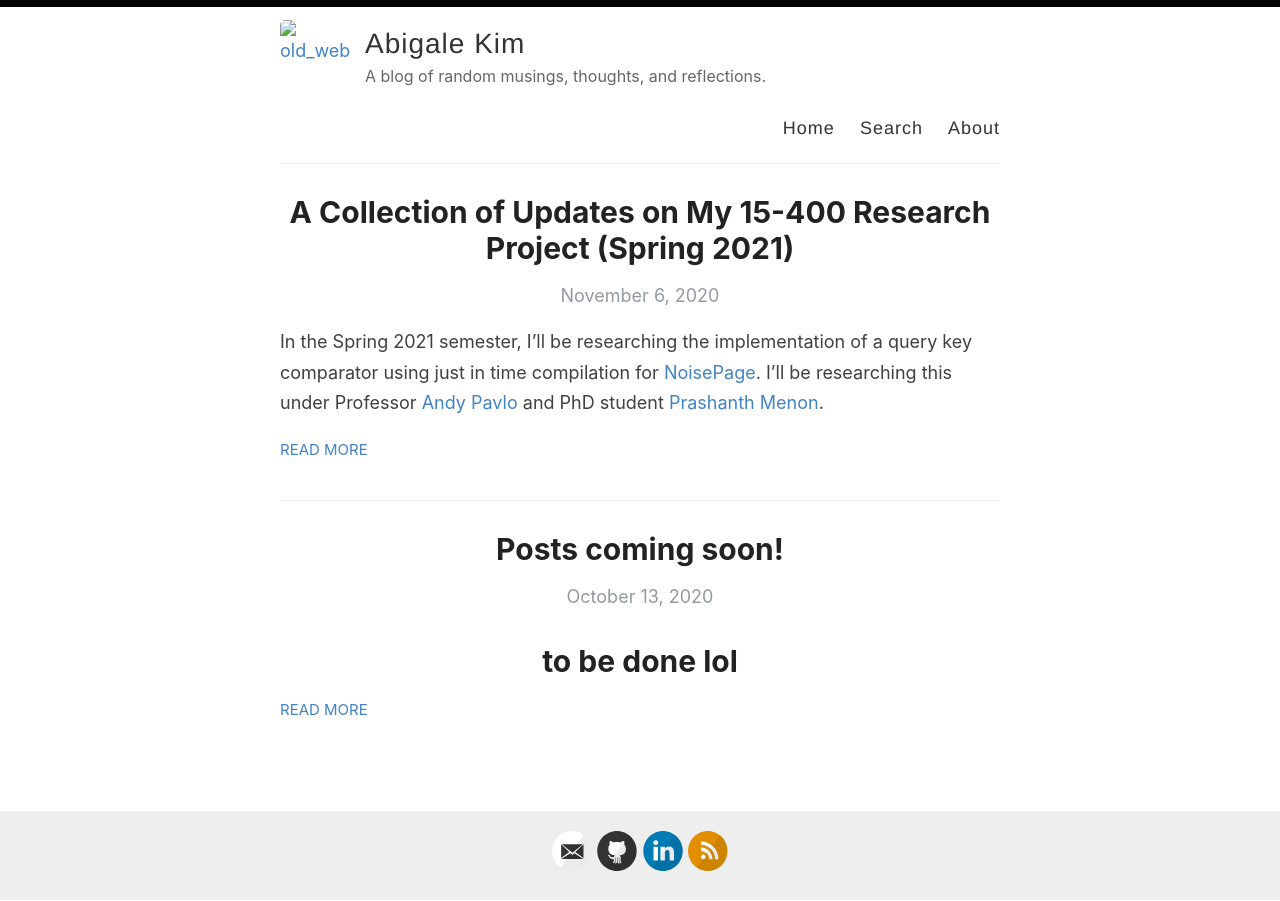
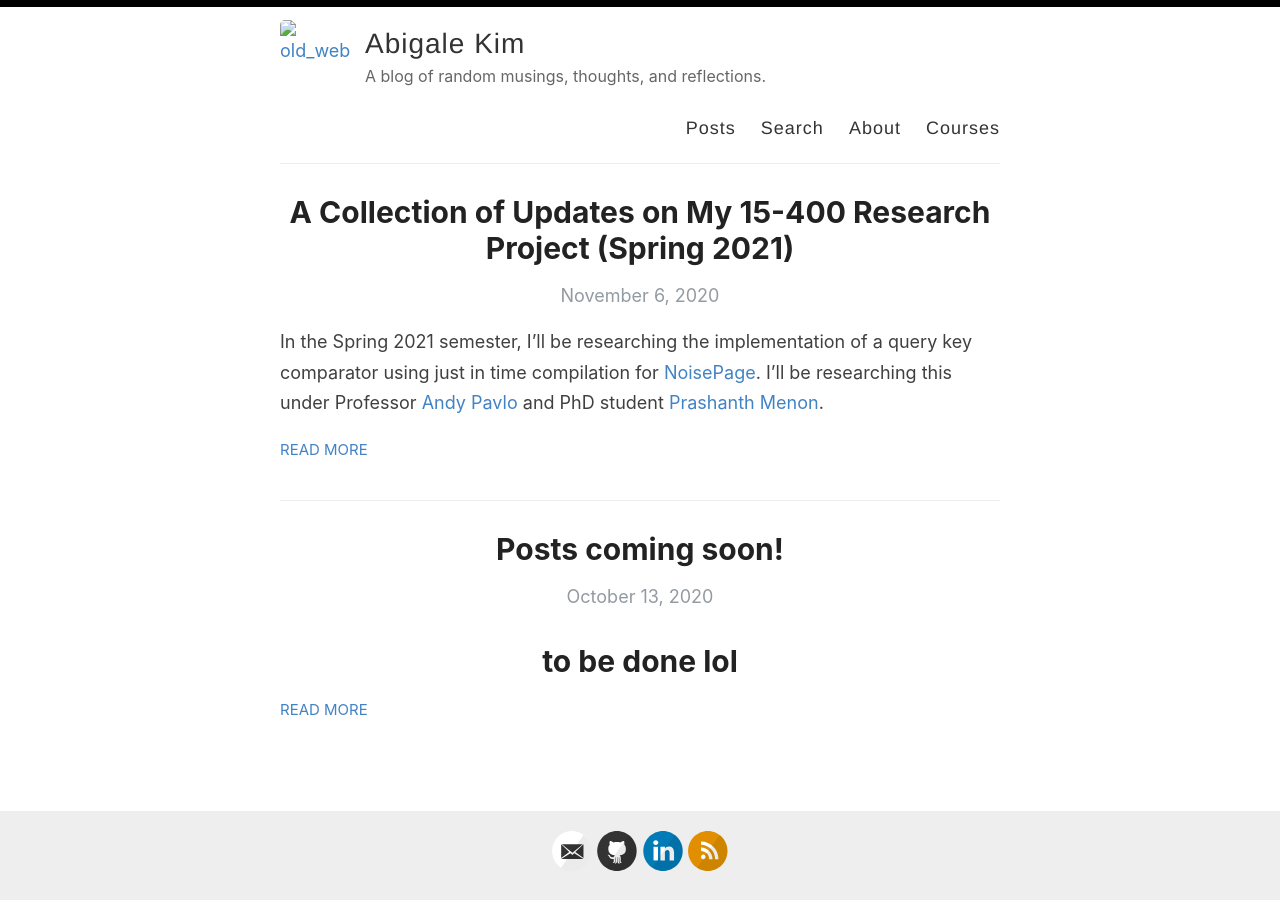
Before and after one commit to abigalekim/old_website, a Jekyll site: the page built from index.html, in a window 1280 px wide. Built offline with Jekyll 4.4.1, drawn with Linux system fonts in a browser that asks for light colours; the list of posts is cut into pages by our own code.

Commit message:
add page

```diff
--- a/_layouts/default.html
+++ b/_layouts/default.html
@@ -27,9 +27,10 @@
             </div>
 
             <nav>
-              <a href="{{ site.baseurl }}/">Home</a>
+              <a href="{{ site.baseurl }}/">Posts</a>
               <a href="{{ site.baseurl }}/search">Search</a>
               <a href="{{ site.baseurl }}/about">About</a>
+              <a href="{{ site.baseurl }}/courses">Courses</a>
             </nav>
           </header>
         </div>
```
